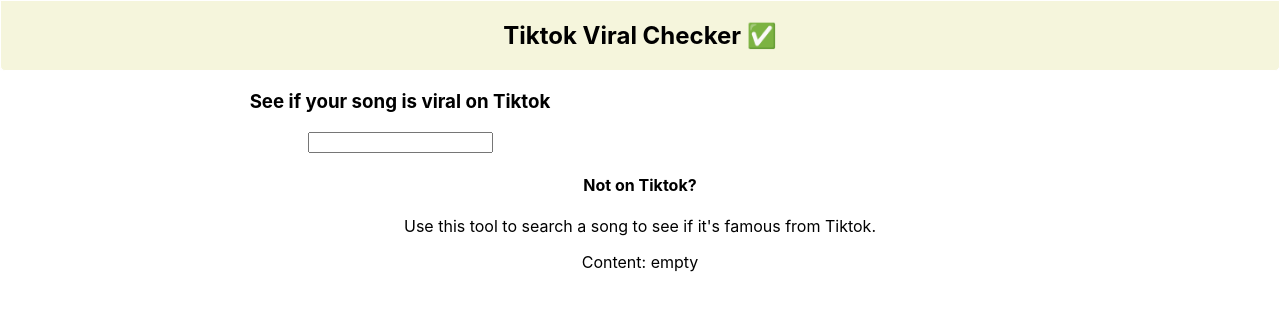
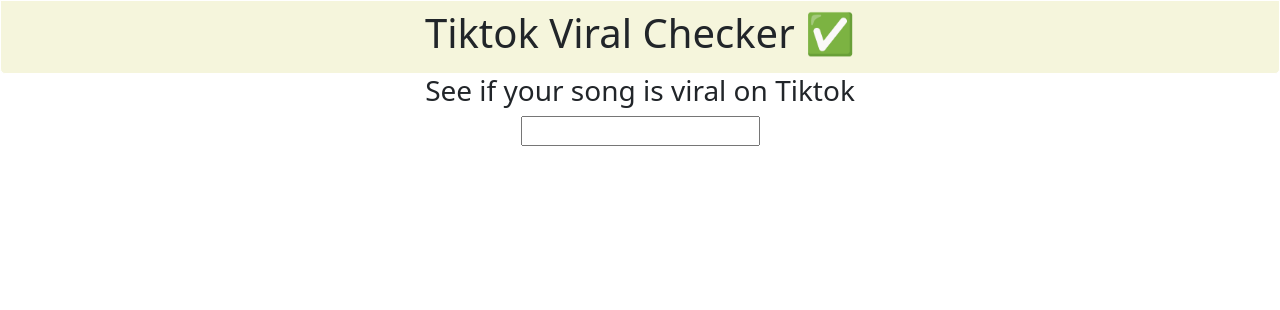
Before and after one commit to thomasl0433/tiktok-viral-checker-ui, a React (Create React App) app: page / in a window 1280 px wide. Shown: the top 310 px of the page. Built offline with nearby package versions, Linux system fonts and the light colour scheme; the HTML template or start-up script is replaced by a standard one.

Commit message:
frontend fixes

```diff
--- a/public/index.html
+++ b/public/index.html
@@ -9,6 +9,8 @@
       name="description"
       content="Web site created using create-react-app"
     />
+    <link rel="stylesheet" href="https://cdn.jsdelivr.net/npm/bootstrap@5.1.3/dist/css/bootstrap.min.css"
+    integrity="sha384-1BmE4kWBq78iYhFldvKuhfTAU6auU8tT94WrHftjDbrCEXSU1oBoqyl2QvZ6jIW3" crossorigin="anonymous" />
     <link rel="apple-touch-icon" href="%PUBLIC_URL%/logo192.png" />
     <!--
       manifest.json provides metadata used when your web app is installed on a
--- a/src/App.css
+++ b/src/App.css
@@ -7,6 +7,4 @@
   background-color: beige;
   border-bottom-left-radius: 5px;
   border-bottom-right-radius: 5px;
-  /* box-shadow: 10px 5px 5px beige; */
-
 }
--- a/src/App.js
+++ b/src/App.js
@@ -5,9 +5,10 @@
   state = {
     term: "",
     hasSearched: false,
-    isViral: false,
+    isViral: null,
     hasSubmitted: false,
     data: {},
+    song: {}
   };
 
   onFormSubmit = async (event) => {
@@ -16,44 +17,64 @@
     this.setState({
       hasSearched: true,
       hasSubmitted: true,
+      data: {},
     });
 
     // shoot off request to backend
     //console.log(`Hitting http://localhost:3001/${this.state.term}}`);
-    const response = await fetch(`http://localhost:3001/${this.state.term}`);
+    const response = await fetch(`http://localhost:3001/widesearch/${this.state.term}`);
 
     const output = await response.json();
     try {
       this.setState({
         isViral: output.viral,
-        data: output
+        data: output,
       });
     } catch (error) {
-      console.log(error)
+      console.log(error);
     }
 
     console.log(output);
   };
 
   renderSearch = () => {
+    let id = 0;
     console.log("inside renderSearch");
-    const items = this.state.data.map(item =>
-      <li key={item.name}>{item.name}</li>
-    )
+    const items = this.state.data.map((item) => (
+      <button onClick={() => this.onSongSelect(item)} className="btn btn-light rounded w-50 mx-auto d-block mb-2" key={id++}>
+        {item.name} by {item.artist}
+      </button>
+    ));
 
     return items;
   };
 
+  onSongSelect = async (item) => {
+    // this will determine if the song is viral or not (return TRUE or FALSE)
+    console.log("inside onSongSelect");
+    console.log(item);
+
+    const response = await fetch(`http://localhost:3001/narrowsearch/${item.id}`);
+
+    const output = await response.json();
+
+    this.setState({
+      isViral: output,
+      song: item
+    })
+  }
+
   render() {
     return (
       <div className="App">
-        <nav className="">
-          <div className="navbar">
+        <nav className="mx-auto">
+          <div className="navbar justify-content-center">
             {/* <h1 className="">Tiktok Viral Checker ✅</h1> */}
             <h1 className="">Tiktok Viral Checker ✅</h1>
           </div>
         </nav>
-        <div className="" style={{ width: "800px" }}>
+        <div className="">
+          <div className="">
             <h3>See if your song is viral on Tiktok</h3>
             <form className="" onSubmit={this.onFormSubmit}>
               <input
@@ -70,18 +91,20 @@
               )}
             </form>
           </div>
+        </div>
         <div className="content">
-          {this.state.hasSearched ? (
-            <h1>Is the song viral? {this.state.isViral ? "yes" : "no"}</h1>
+          {this.state.isViral != null ? (
+            <div>
+              <h1>Is "{this.state.song.name}" viral?</h1>
+              <h1>{this.state.isViral ? "Yes" : "No"}</h1>
+            </div>
           ) : (
             <div></div>
           )}
-          <h4>Not on Tiktok?</h4>
-          <p>
-            Use this tool to search a song to see if it's famous from Tiktok.
-          </p>
           <div>
-            Content: {Object.keys(this.state.data).length === 0 ? "empty" : this.renderSearch()}
+            {Object.keys(this.state.data).length === 0
+              ? ""
+              : this.renderSearch()}
           </div>
         </div>
       </div>
--- a/src/index.css
+++ b/src/index.css
@@ -1,4 +1,4 @@
-body {
+/* body {
   margin: 0;
   font-family: -apple-system, BlinkMacSystemFont, 'Segoe UI', 'Roboto', 'Oxygen',
     'Ubuntu', 'Cantarell', 'Fira Sans', 'Droid Sans', 'Helvetica Neue',
@@ -10,4 +10,4 @@
 code {
   font-family: source-code-pro, Menlo, Monaco, Consolas, 'Courier New',
     monospace;
-}
+} */
```
Lines whose indentation alone changed are shown as unchanged.
